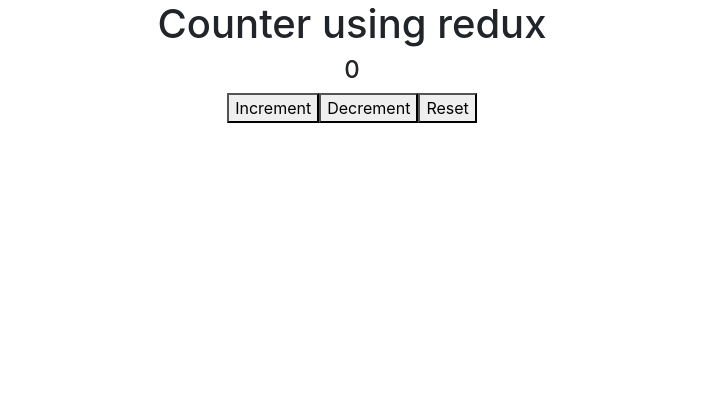
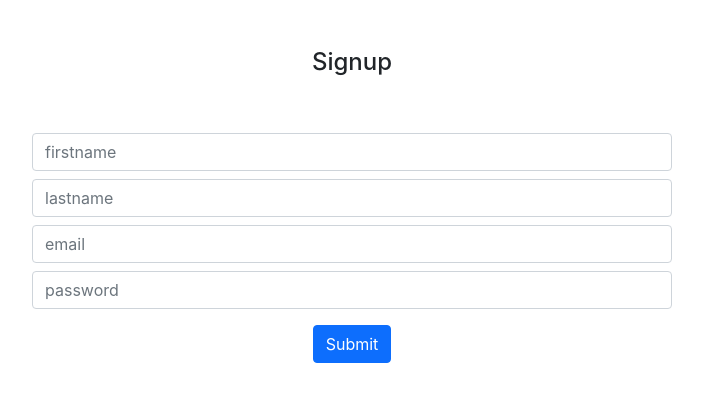
Before and after one commit to ankushk1/oct-21-react, a React (Create React App) app: page / in a window 1280 px wide. Shown: the top 402 px of the page, without its empty margins (288-991 px from the left). Built offline with nearby package versions, Linux system fonts and the light colour scheme.

Commit message:
Added signup flow

```diff
--- a/package.json
+++ b/package.json
@@ -6,12 +6,14 @@
     "@testing-library/jest-dom": "^5.16.4",
     "@testing-library/react": "^13.3.0",
     "@testing-library/user-event": "^13.5.0",
+    "axios": "^0.27.2",
     "react": "^18.2.0",
     "react-dom": "^18.2.0",
     "react-redux": "^8.0.2",
     "react-router": "^6.3.0",
     "react-router-dom": "^5.3.0",
     "react-scripts": "5.0.1",
+    "react-toastify": "^9.0.8",
     "redux": "^4.2.0",
     "redux-devtools-extension": "^2.13.9",
     "redux-logger": "^3.0.6",
--- /dev/null
+++ b/src/BookApp/User/Signup.js
@@ -0,0 +1,65 @@
+import React from "react";
+import { signup } from "../../utils/ApiUtils";
+import { useFormHook } from "../../utils/CustomHooks";
+import { error, success } from "../../utils/Toast";
+
+const Signup = () => {
+  const { values, onHandleChange } = useFormHook();
+
+  const onSubmit = async () => {
+    const apiResponse = await signup(values);
+    if(apiResponse.status === 200) {
+      success(apiResponse.data.message)
+    } else{
+      error(apiResponse.response.data.message)
+    }
+  }
+
+  return (
+    <div>
+      <h4 className="my-5">Signup</h4>
+      <div>
+        <form className="d-flex flex-column align-items-center ">
+          <input
+            type="text"
+            name="firstname"
+            placeholder="firstname"
+            value={values.firstname}
+            onChange={(event) => onHandleChange(event)}
+            className="form-control w-50 mt-2"
+          />
+          <input
+            type="text"
+            name="lastname"
+            placeholder="lastname"
+            value={values.lastname}
+            onChange={(event) => onHandleChange(event)}
+            className="form-control w-50 mt-2"
+
+          />
+          <input
+            type="text"
+            name="email"
+            placeholder="email"
+            value={values.email}
+            onChange={(event) => onHandleChange(event)}
+            className="form-control w-50 mt-2"
+
+          />
+          <input
+            type="password"
+            name="password"
+            placeholder="password"
+            value={values.password}
+            onChange={(event) => onHandleChange(event)}
+            className="form-control w-50 mt-2"
+
+          />
+        </form>
+        <button className="btn btn-primary mt-3" onClick={onSubmit}>Submit</button>
+      </div>
+    </div>
+  );
+};
+
+export default Signup;
--- a/src/Routes.js
+++ b/src/Routes.js
@@ -9,19 +9,23 @@
 import FirstRoute from "./components/FirstRoute";
 import SecondRoute from "./components/SecondRoute";
 import CounterRedux from "./components/CounterRedux";
+import Signup from "./BookApp/User/Signup";
+import { ToastContainer, toast } from "react-toastify";
 
 const Routes = () => {
   return (
     <div className="App">
       <Router>
         {/* <Navbar /> */}
+        <ToastContainer/>
         <Switch>
-          <Route path="/form" exact component={FormComp} />
+          {/* <Route path="/form" exact component={FormComp} />
           <Route path="/use-memo" exact component={UseMemoComp} />
           <Route path="/contact-app" exact component={ContactApp} />
           <Route path="/api" exact component={ApiComp} />
-          <Route path="/second/:id" exact component={SecondRoute} />
-          <Route path="/" exact component={CounterRedux} />
+          <Route path="/second/:id" exact component={SecondRoute} /> */}
+          <Route path="/" exact component={Signup} />
+
         </Switch>
       </Router>
     </div>
--- /dev/null
+++ b/src/utils/ApiUtils.js
@@ -0,0 +1,16 @@
+import axios from "axios";
+const api_url = "http://localhost:8000";
+
+export const signup = async (user) => {
+  try{
+    const response = await axios({
+      method : 'POST',
+      url : `${api_url}/users/signup`,
+      data: user
+    })
+    return response
+  } catch(err) {
+    console.log(err)
+    return err
+  }
+}
--- /dev/null
+++ b/src/utils/Toast.js
@@ -0,0 +1,26 @@
+import { ToastContainer, toast } from "react-toastify";
+import "react-toastify/dist/ReactToastify.css";
+
+export const success = (message) => {
+  toast.success(message, {
+    position: "top-right",
+    autoClose: 2000,
+    hideProgressBar: false,
+    closeOnClick: true,
+    pauseOnHover: true,
+    draggable: true,
+    progress: undefined
+  });
+};
+
+export const error = (message) => {
+  toast.error(message, {
+    position: "top-right",
+    autoClose: 2000,
+    hideProgressBar: false,
+    closeOnClick: true,
+    pauseOnHover: true,
+    draggable: true,
+    progress: undefined
+  });
+};
```
Also changed, not shown: 1 other file (tests, documents, lock files or other folders).
